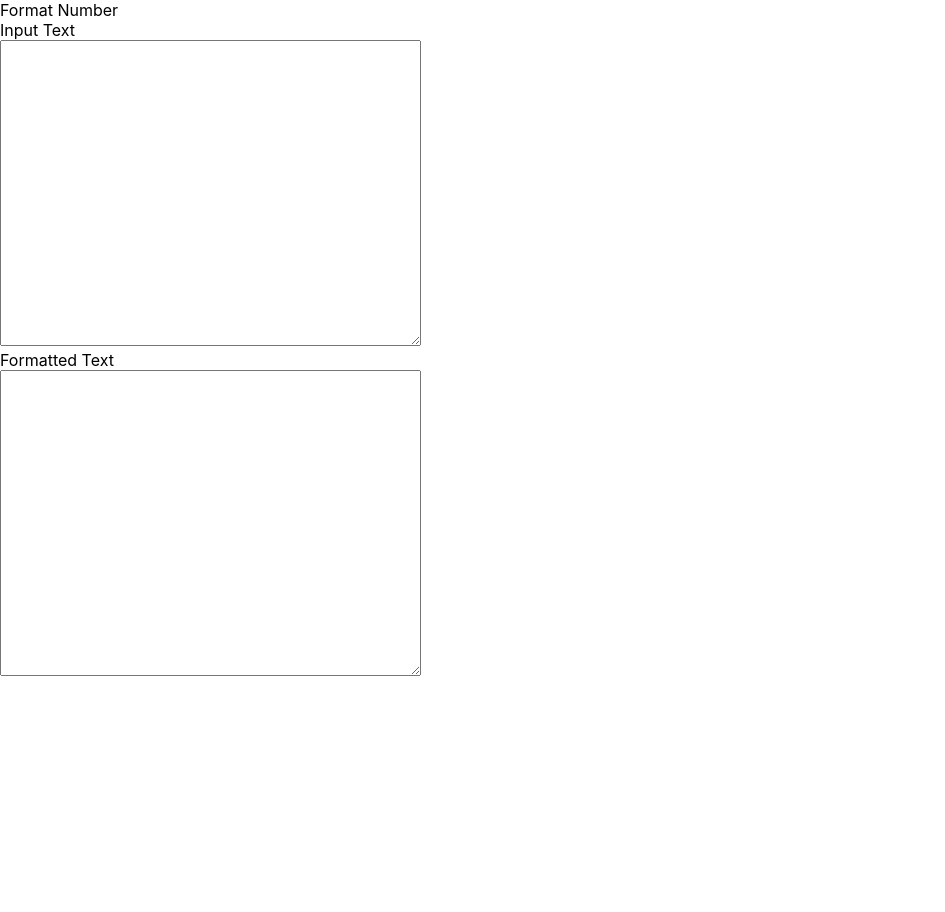
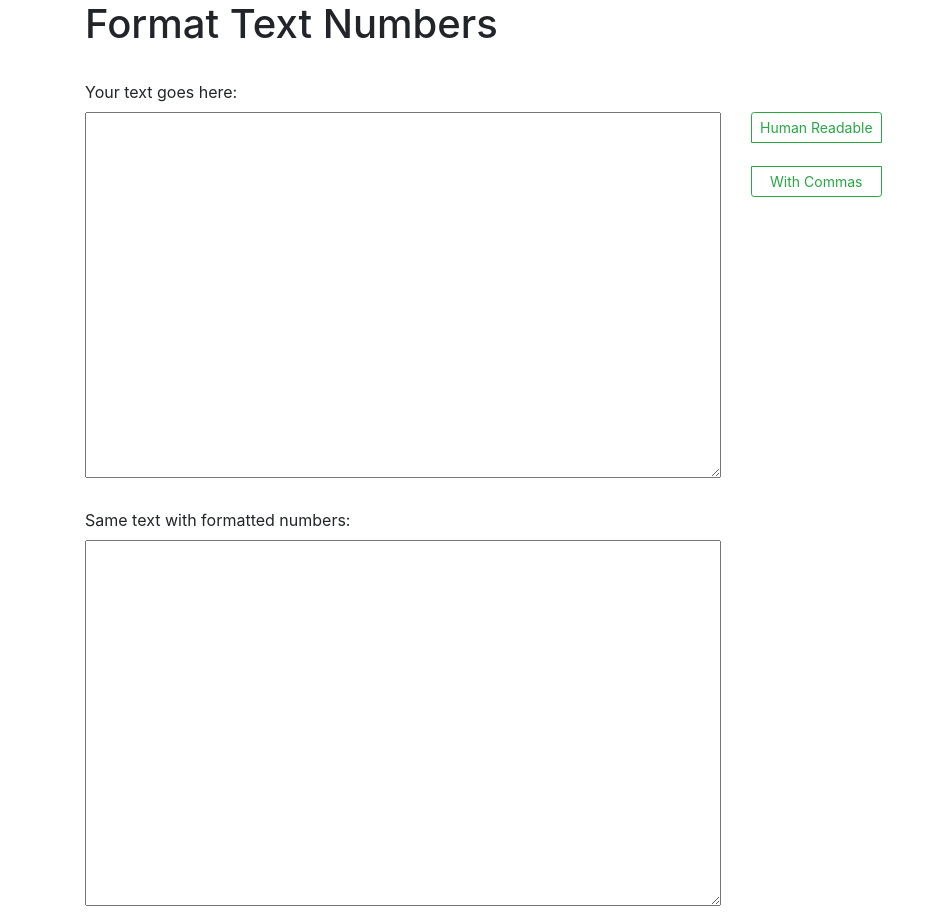
Before and after one commit to lolacod/numbers-formatter, a React (Create React App) app: page / in a window 1280 px wide. Shown: the whole page, without its empty margins (0-945 px from the left). Before the commit the page ends 800 px from the top, so only its background shows below. Built offline with nearby package versions, Linux system fonts and the light colour scheme.

Commit message:
Added react-bootstrap

```diff
--- a/package.json
+++ b/package.json
@@ -6,7 +6,9 @@
     "@testing-library/jest-dom": "^5.11.9",
     "@testing-library/react": "^11.2.5",
     "@testing-library/user-event": "^12.8.3",
+    "bootstrap": "^4.6.0",
     "react": "^17.0.2",
+    "react-bootstrap": "^1.5.2",
     "react-dom": "^17.0.2",
     "react-scripts": "4.0.3",
     "web-vitals": "^1.1.1"
--- a/src/App.js
+++ b/src/App.js
@@ -1,12 +1,27 @@
 import './App.css';
 import Formatter from './Formatter';
+import 'bootstrap/dist/css/bootstrap.min.css';
+import Container from 'react-bootstrap/Container';
+import Row from 'react-bootstrap/Row';
+import Col from 'react-bootstrap/Col';
+
 
 function App() {
   return (
-    <div>
-      <header>Format Number</header>
-      <Formatter/>
-    </div>
+    <Container>
+        <Row className="justify-content-center">
+          <Col>
+            <h1>Format Text Numbers</h1>
+          </Col>
+        </Row>
+        <Row>
+          <br/>
+        </Row>
+        <Row>
+          <Formatter/>
+        </Row>
+    </Container>
+
   );
 }
 
--- a/src/Formatter.js
+++ b/src/Formatter.js
@@ -1,4 +1,12 @@
-import React from 'react'
+import React from 'react';
+import Container from 'react-bootstrap/Container';
+import Row from 'react-bootstrap/Row';
+import Col from 'react-bootstrap/Col';
+import ToggleButtonGroup from 'react-bootstrap/ToggleButtonGroup';
+import ButtonGroup from 'react-bootstrap/ButtonGroup';
+import ToggleButton from 'react-bootstrap/ToggleButton';
+import InputGroup from 'react-bootstrap/InputGroup';
+
 
 class Formatter extends React.Component {
   constructor(props) {
@@ -14,16 +22,37 @@ class Formatter extends React.Component {
 
   render() {
     return (
-      <div>
-        <label>Input Text</label>
+      <Container>
+        <Row>
+          <Col>
+            <label>Your text goes here:</label>
+          </Col>
+        </Row>
+        <Row>
+          <Col>
+
+            <div>
+              <textarea rows="15" cols="60" onChange={this.handleInputTextChange} />
+            </div>
+          </Col>
+          <Col>
+            <ToggleButtonGroup name="formatter" type="radio" vertical="true" size="sm">
+            <ToggleButton type="radio" name="formatter" value="humanReadable" variant="outline-success">
+              Human Readable
+            </ToggleButton>
+            <br/>
+            <ToggleButton type="radio" name="formatter" value="wCommas" variant="outline-success">
+              With Commas
+            </ToggleButton>
+          </ToggleButtonGroup>
+          </Col>
+        </Row>
+        <br/>
+        <label>Same text with formatted numbers:</label>
         <div>
-          <textarea rows="20" cols="50" onChange={this.handleInputTextChange} />
+          <textarea rows="15" cols="60" value={this.state.formattedText} />
         </div>
-        <label>Formatted Text</label>
-        <div>
-          <textarea rows="20" cols="50" value={this.state.formattedText} />
-        </div>
-      </div>
+      </Container>
     )
   }
 }
@@ -34,40 +63,55 @@ function isDigit(char) {
   return digits.includes(char);
 }
 
+function isWordSeparating(char) {
+  const separators = [' ', '\n']
+  return separators.includes(char);
+}
+
+
 function formatText(input) {
-  // 1 - Not a number
-  // 2 - number
-  // 3 - number with decimal point, no need to format after decimal point.
-  // 4 - number with dash (-) in it, so the whole number should not be formatted.
-  var state = 1;
+  let states = ['newWord', 'number', 'other'];
+  let decimalSeparator = '.';
+
+  var state = 'newWord';
   var startIndex = -1;
-  for (var i = 0; i < input.length; i++) {
-    if (isDigit(input[i]) && state === 1) {
+  var decimalSeparatorFound = false;
+  for(var i = 0; i < input.length; i++) {
+    let currentChar = input[i];
+    console.log("currentChar:" + currentChar);
+    if (state === 'newWord' && isDigit(currentChar)) {
+      state = 'number';
       startIndex = i;
-      state = 2;
-    }
-    else if ('.' === input[i] && state === 2 && (i + 1 < input.length) && isDigit(input[i + 1])) {
-      state = 3;
-    } else if ('-' === input[i] && state === 2 && (i + 1 < input.length) && isDigit(input[i + 1])) {
-      state = 4;
-    } else if (!isDigit(input[i])) {
-      if (state === 2 || state === 3) {
+      console.log("State = Number");
+    } else if (state === 'number' && currentChar === decimalSeparator) {
+      if (decimalSeparatorFound) {
+        // Means that current string is not a number
+        state = 'other'
+        console.log("State = Other");
+      } else {
+        decimalSeparatorFound = true;
+      }
+    } else if (isWordSeparating(currentChar) ) {
+      console.log("Word separating: " + currentChar + " state: " + state);
+      if (state === 'number') {
         var foundNumber = input.slice(startIndex, i);
         foundNumber = formatNumber(foundNumber);
         input = input.slice(0, startIndex) + foundNumber + input.slice(i);
       }
-      state = 1;
-      startIndex = -1;
+      state = 'newWord';
+    } else if(!isWordSeparating(currentChar) && !isDigit(currentChar)) {
+      console.log("state = other");
+      state = 'other';
     }
   }
 
-  if (state === 2 || state === 3) {
-    foundNumber = input.slice(startIndex, i);
+  if (state === 'number') {
+    var foundNumber = input.slice(startIndex, i);
     foundNumber = formatNumber(foundNumber);
     input = input.slice(0, startIndex) + foundNumber + input.slice(i);
   }
 
-  return input;
+  return input
 }
 
 function formatNumber(numberString) {
@@ -93,6 +137,7 @@ function formatWithLocale(numberString){
   const number = Number.parseFloat(numberString,20);
   return number.toLocaleString(locale);
 }
+
 
 function formatNumberAsHumanReadable(numberString) {
   // known SI prefixes, multiple of 3
@@ -131,11 +176,4 @@ function formatNumberAsHumanReadable(numberString) {
 }
 
 
-
-
-
-
-
-
-
 export default Formatter;
```
Also changed, not shown: 1 other file (tests, documents, lock files or other folders).
